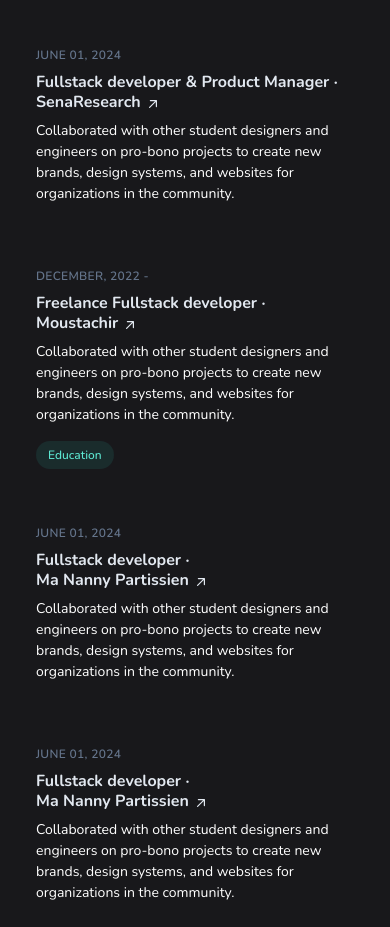
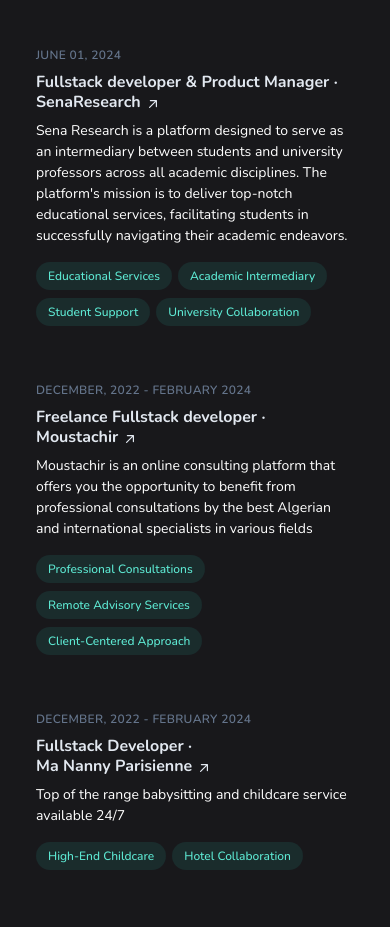
Before and after one commit to ZakariaBrahimi/Portfolio, a React (Vite) app in the folder frontend/: page / in a window 390 px wide. Shown: the part 1060-1987 px from the top of the page. Built offline with nearby package versions, Linux system fonts and the light colour scheme; what tailwindcss-animated would draw is missing.

Commit message:
Make responsive

```diff
--- a/frontend/src/components/2-Hero.jsx
+++ b/frontend/src/components/2-Hero.jsx
@@ -2,6 +2,7 @@
 import arrow from "../assets/arrow.json";
 import myPicture from "../assets/myPic3.jpg";
 // import verifiedAnimation from "../assets/verifiedAnimation1.json";
+import myResume from '../assets/ResumeV2.pdf'
 
 const Hero = () => {
   return (
@@ -105,7 +106,7 @@
             <a
               className="dark:bg-[#ffffff14] p-3 rounded-md dark:hover:bg-[#3F444E] bg-[#EDF2F7] hover:bg-[#E2E8F0] transition-colors duration-500"
               aria-label="My Github"
-              href="https://github.com/rofazayn"
+              href="https://github.com/zakariaBrahimi"
               target="_blank"
               rel="noreferrer"
             >
@@ -126,8 +127,8 @@
             </a>
             <a
               className="dark:bg-[#ffffff14] p-3 rounded-md dark:hover:bg-[#3F444E] bg-[#EDF2F7] hover:bg-[#E2E8F0] transition-colors duration-500"
-              aria-label="My Github"
-              href="https://github.com/rofazayn"
+              aria-label="My LinkedIn"
+              href="https://www.linkedin.com/in/zakariaabdessamed"
               target="_blank"
               rel="noreferrer"
             >
@@ -143,8 +144,8 @@
             </a>
             <a
               className="dark:bg-[#ffffff14] p-3 rounded-md dark:hover:bg-[#3F444E] bg-[#EDF2F7] hover:bg-[#E2E8F0] transition-colors duration-500"
-              aria-label="My Github"
-              href="https://github.com/rofazayn"
+              aria-label="My Leetcode"
+              href="https://leetcode.com/u/ZakariaAbdessamedBrahimi/"
               target="_blank"
               rel="noreferrer"
             >
@@ -161,8 +162,8 @@
             </a>
             <a
               className="dark:bg-[#ffffff14] p-3 rounded-md dark:hover:bg-[#3F444E] bg-[#EDF2F7] hover:bg-[#E2E8F0] transition-colors duration-500"
-              aria-label="My Github"
-              href="https://github.com/rofazayn"
+              aria-label="My Instagram"
+              href="https://www.instagram.com/zakaria_abdessamed_brahimi/"
               target="_blank"
               rel="noreferrer"
             >
@@ -182,7 +183,7 @@
           <span className="  mr-4 font-bold sm:hidden">
             Or
           </span>
-            <a className="underline  flex items-center gap-2 cursor-pointer hover:text-darkGreen transition-colors duration-500 font-semibold">
+            <a rel="noopener noreferrer" target="_blank" href={myResume} className="underline  flex items-center gap-2 cursor-pointer hover:text-darkGreen transition-colors duration-500 font-semibold">
               <span>Download My Resume</span>
               <svg
                 xmlns="http://www.w3.org/2000/svg"
--- a/frontend/src/components/3-Main.jsx
+++ b/frontend/src/components/3-Main.jsx
@@ -1,35 +1,59 @@
+import myResume from '../assets/ResumeV2.pdf'
+
 const works = [
   {
     companyName: "SenaResearch",
     role: "Fullstack developer & Product Manager",
-    Description: "Sena Research is",
+    description:
+      "Sena Research is a platform designed to serve as an intermediary between students and university professors across all academic disciplines. The platform's mission is to deliver top-notch educational services, facilitating students in successfully navigating their academic endeavors.",
     period: "June 01, 2024",
-    link: "sena-research-dz.com",
-    tags: [],
+    link: "https://senaresearch-dz.com",
+    tags: [
+      "Educational Services",
+      "Academic Intermediary",
+      "Student Support",
+      "University Collaboration",
+    ],
   },
   {
     companyName: "Moustachir",
     role: "Freelance Fullstack developer",
-    Description: "Moustachir is ....",
-    period: "December, 2022 - ",
-    link: "moustachir.com",
-    tags: ["Education", ],
+    description: "Moustachir is an online consulting platform that offers you the opportunity to benefit from professional consultations by the best Algerian and international specialists in various fields ",
+    period: "December, 2022 - February 2024",
+    link: "https://moustachir.dz/en/",
+    tags: ["Professional Consultations", 'Remote Advisory Services', 'Client-Centered Approach'],
   },
   {
-    companyName: "Ma Nanny Partissien",
-    role: "Fullstack developer",
-    Description: "Moustachir is ....",
-    period: "June 01, 2024",
-    link: "moustachir.com",
-    tags: [],
+    companyName: "Ma Nanny Parisienne",
+    role: "Fullstack Developer",
+    description: "Top of the range babysitting and childcare service available 24/7",
+    period: "December, 2022 - February 2024",
+    link: "https://www.manannyparisienne.com/en.html",
+    tags: ['High-End Childcare', 'Hotel Collaboration'],
   },
   {
-    companyName: "Ma Nanny Partissien",
-    role: "Fullstack developer",
-    Description: "Moustachir is ....",
-    period: "June 01, 2024",
-    link: "moustachir.com",
-    tags: [],
+    companyName: "The Sparks Foundation",
+    role: "Frontend Developer Intern",
+    description: "The sparks foundation is working to bring parity in education, making sure children have equal opportunity at success, irrespective of the financial background.",
+    period: "January, 2022 - March 2022",
+    link: "https://www.thesparksfoundationsingapore.org/",
+    tags: [
+      'Skill Development',
+      'Community Engagement',
+      'Student Mentorship'
+    ],
+  },
+  {
+    companyName: "Alpha Center",
+    role: "Web Development Inspector",
+    description: "taught almost 42 learners how the internet works and Practiced HTML, CSS, Git, Tailwind css, and Javascript - Covered advanced frontend skills such as flexbox, grid, asynchronous javascript, and a little bit of reactjs framework - built together several web apps such as todo app, URL shortener, landing pages, and many others from frontendmentor.io",
+    period: "May, 2021 - March, 2022",
+    link: "https://web.facebook.com/p/Alpha-Center-100069073866473/?_rdc=1&_rdr",
+    tags: [
+      'Youth Development',
+      'Social Services',
+      'Skill Training'
+    ],
   },
 ];
 
@@ -63,7 +87,7 @@
                     >
                       <span className="absolute -inset-x-4 -inset-y-2.5 hidden rounded md:-inset-x-6 md:-inset-y-4 lg:block"></span>
                       <span className=" font-bold">
-                        {work?.role} {' '} · {' '}
+                        {work?.role} ·{" "}
                         <span className="inline-block">
                           {work?.companyName}
                           <svg
@@ -85,22 +109,19 @@
                   </div>
                 </h3>
                 <p className="mt-2 text-sm leading-normal">
-                  Collaborated with other student designers and engineers on
-                  pro-bono projects to create new brands, design systems, and
-                  websites for organizations in the community.
+                  {work?.description}
                 </p>
                 <ul
                   className="mt-2 flex flex-wrap"
                   aria-label="Technologies used"
                 >
-                  {work?.tags?.map((tag, index)=>(
+                  {work?.tags?.map((tag, index) => (
                     <li key={index} className="mr-1.5 mt-2">
                       <div className="flex items-center rounded-full bg-teal-400/10 px-3 py-1 text-xs font-medium leading-5 text-teal-300 ">
                         {tag}
                       </div>
                     </li>
-                  )
-                  )}
+                  ))}
                 </ul>
               </div>
             </div>
@@ -110,7 +131,6 @@
       {/* <div className="bg-[#ffffff0f] mb-12 rounded-xl text-center "> */}
       <div className="bg-[#ffffff0f] mb-12 rounded-xl text-cente    flex items-center justify-center gap-3 py-4 px-5  ">
         <div>
-
           <svg viewBox="0 0 24 24" focusable="false" className=" w-4 h-4">
             <g
               fill="currentColor"
@@ -133,16 +153,14 @@
         <p>
           <span>Currently available for work, download my Resume by </span>
 
-            <a
+          <a href={myResume}
             target="_blank"
             rel="noopener noreferrer"
             className=" md:inline-block underline font-semibold hover:text-darkGreen transition-colors"
-              href="/static/lucas-r-zain-resume.pdf"
             download=""
           >
             Clicking here!
           </a>
-
         </p>
       </div>
       {/* <a
--- a/frontend/src/components/6-Footer.jsx
+++ b/frontend/src/components/6-Footer.jsx
@@ -89,7 +89,7 @@
               <a
                 className="dark:bg-[#ffffff14] p-3 rounded-md dark:hover:bg-[#3F444E] bg-[#EDF2F7] hover:bg-[#E2E8F0] transition-colors duration-500"
                 aria-label="My Github"
-                href="https://github.com/rofazayn"
+                href="https://github.com/ZakariaBrahimi/"
                 target="_blank"
                 rel="noreferrer"
               >
@@ -110,8 +110,8 @@
               </a>
               <a
                 className="dark:bg-[#ffffff14] p-3 rounded-md dark:hover:bg-[#3F444E] bg-[#EDF2F7] hover:bg-[#E2E8F0] transition-colors duration-500"
-                aria-label="My Github"
-                href="https://github.com/rofazayn"
+                aria-label="My LinkedIn"
+                href="https://www.linkedin.com/in/zakariaabdessamed/"
                 target="_blank"
                 rel="noreferrer"
               >
@@ -127,8 +127,8 @@
               </a>
               <a
                 className="dark:bg-[#ffffff14] p-3 rounded-md dark:hover:bg-[#3F444E] bg-[#EDF2F7] hover:bg-[#E2E8F0] transition-colors duration-500"
-                aria-label="My Github"
-                href="https://github.com/rofazayn"
+                aria-label="My Leetcode"
+                href="https://leetcode.com/u/ZakariaAbdessamedBrahimi/"
                 target="_blank"
                 rel="noreferrer"
               >
@@ -145,8 +145,8 @@
               </a>
               <a
                 className="dark:bg-[#ffffff14] p-3 rounded-md dark:hover:bg-[#3F444E] bg-[#EDF2F7] hover:bg-[#E2E8F0] transition-colors duration-500"
-                aria-label="My Github"
-                href="https://github.com/rofazayn"
+                aria-label="My Instagram"
+                href="https://www.instagram.com/zakaria_abdessamed_brahimi/"
                 target="_blank"
                 rel="noreferrer"
               >
```
Also changed, not shown: 1 other file (tests, documents, lock files or other folders). Lines whose indentation alone changed are shown as unchanged.
